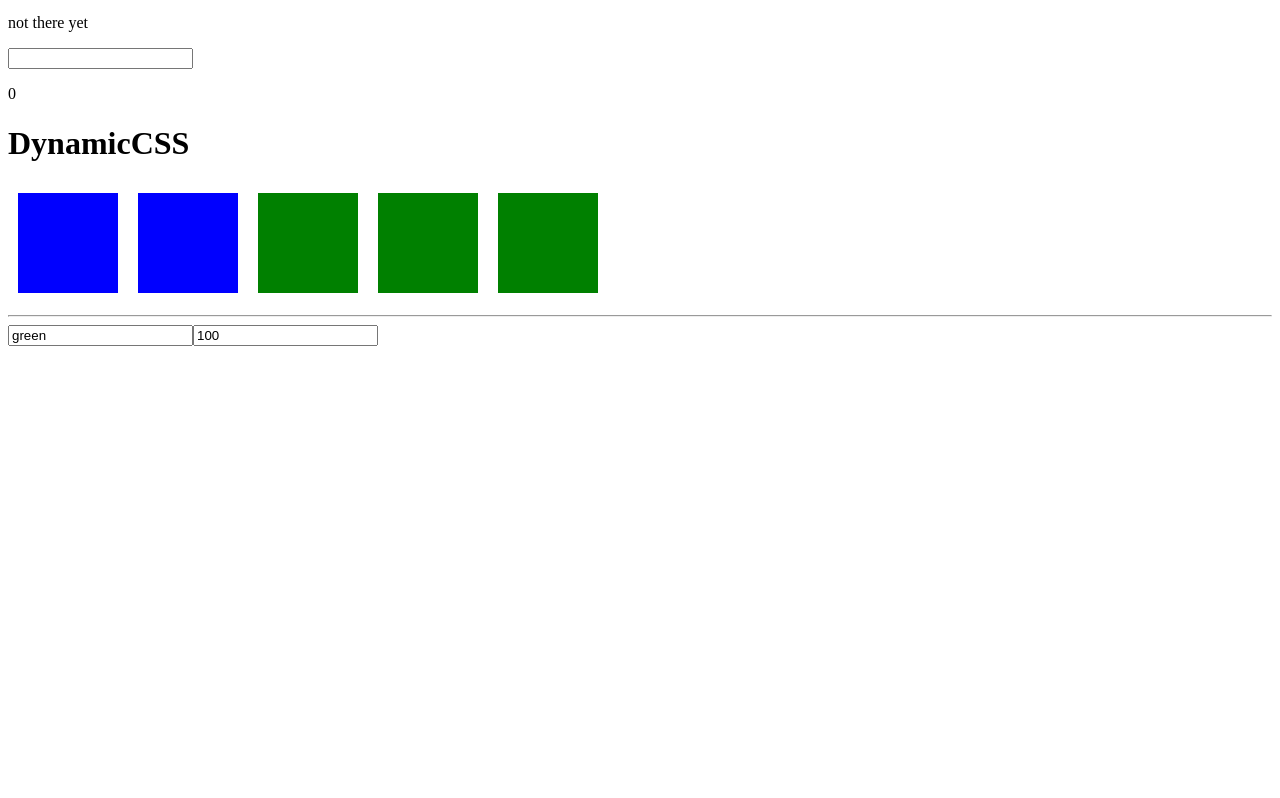
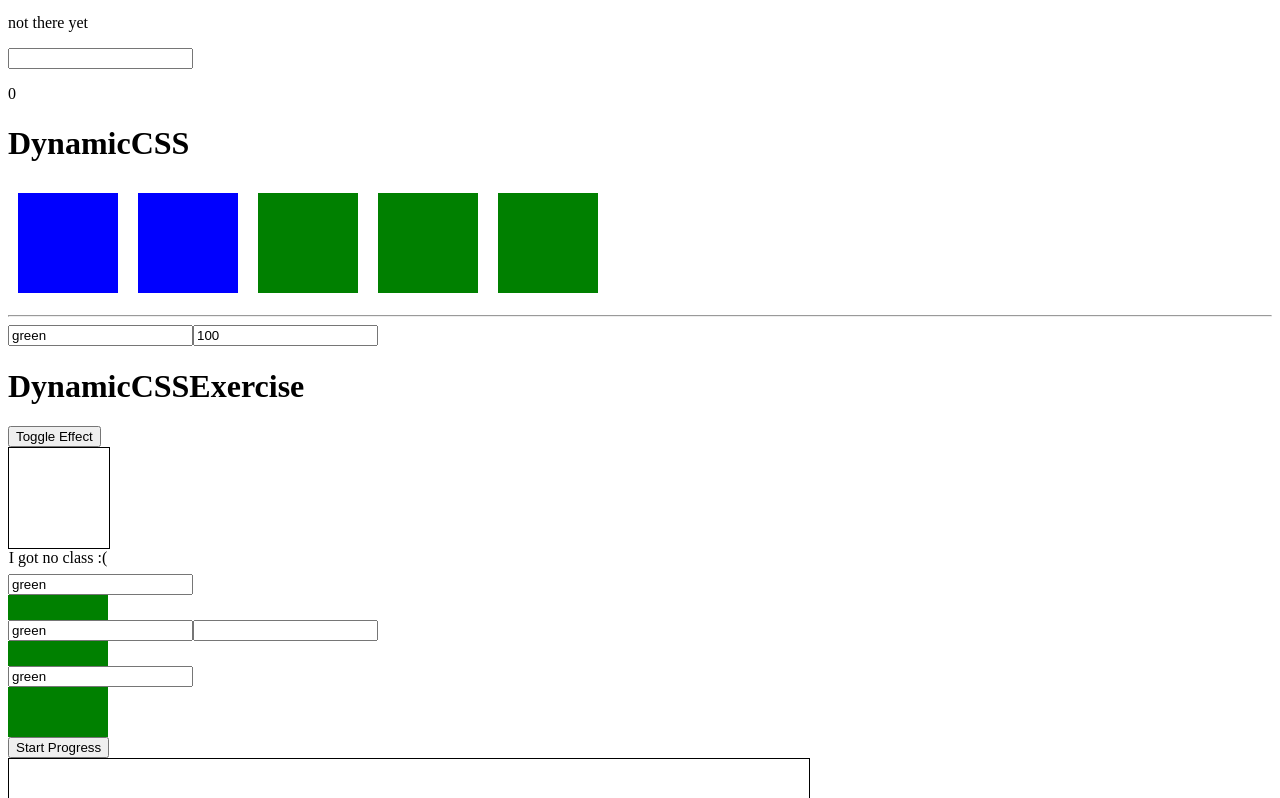
Before and after one commit to mikeliketool/vue-fundamentals, a Vue app: page / in a window 1280 px wide. Shown: the part 1180-1978 px from the top of the page. Before the commit the page ends 1534 px from the top, so only its background shows below. Built offline with nearby package versions, Linux system fonts and the light colour scheme.

Commit message:
dynamic css exercise
Added an outer an inner toggle on my progress bar.
Added the ability to toggle the effect and progress bar.

```diff
--- a/src/App.vue
+++ b/src/App.vue
@@ -7,6 +7,7 @@
     <TwoWayBinding />
     <TwoWayBindingExercise />
     <DynamicCSS />
+    <DynamicCSSExercise />
   </div>
 </template>
 
@@ -18,6 +19,7 @@ import EventsExercise from './components/EventsExercise.vue'
 import TwoWayBinding from './components/TwoWayBinding.vue'
 import TwoWayBindingExercise from './components/TwoWayBindingExercise.vue'
 import DynamicCSS from './components/DynamicCSS.vue'
+import DynamicCSSExercise from './components/DynamicCSSExercise.vue'
 
 export default {
   name: 'App',
@@ -28,7 +30,8 @@ export default {
     EventsExercise,
     TwoWayBinding,
     TwoWayBindingExercise,
-    DynamicCSS
+    DynamicCSS,
+    DynamicCSSExercise
   }
 }
 </script>
--- /dev/null
+++ b/src/components/DynamicCSSExercise.vue
@@ -0,0 +1,155 @@
+<template>
+  <div class='dynamic_css_exercise'>
+    <h1 v-once>{{ title }}</h1>
+    <!-- 1) Start the Effect with the Button. The Effect should alternate the "highlight" or "shrink" class on each new setInterval tick (attach respective class to the div with id "effect" below) -->
+    <div>
+      <button @click="toggleEffect">Toggle Effect</button>
+      <div id="effect" :class='divClasses'></div>
+    </div>
+    <!-- 2) Create a couple of CSS classes and attach them via the array syntax -->
+    <div :class="['text-style', 'div-size']">I got no class :(</div>
+    <!-- 3) Let the user enter a class (create some example classes) and attach it -->
+    <div>
+      <input type="text" v-model='userStyle'>
+      <div :class="[userStyle, 'div-size']"></div>
+    </div>
+    <!-- 4) Let the user enter a class and enter true/ false for another class (create some example classes) and attach the classes -->
+    <div>
+      <input type="text" v-model='userStyle'>
+      <input type="text" v-model='showClassInput'>
+      <div :class="[userStyle, {shrink: showClass}, 'div-size']"></div>
+    </div>
+    <!-- 5) Repeat 3) but now with values for styles (instead of class names). Attach the respective styles.  -->
+    <div>
+      <input type="text" v-model='userStyle'>
+      <div :style='myStyle'></div>
+    </div>
+    <!-- 6) Create a simple progress bar with setInterval and style bindings. Start it by hitting the below button. -->
+    <div>
+      <button @click='toggleProgress'>Start Progress</button>
+      <div id='progress'>
+        <div :style='progressStyle'></div>
+      </div>
+    </div>
+  </div>
+</template>
+
+<script>
+export default {
+  name: 'DynamicCSSExercise',
+  data() {
+		return {
+      title: 'DynamicCSSExercise',
+      highlight: true,
+      startEffect: false,
+      effectInterval: undefined,
+      userStyle: 'green',
+      showClassInput: undefined,
+      startProgress: false,
+      progressInterval: undefined,
+      progressWidth: 0,
+      height: 50
+    }
+  },
+  computed: {
+    divClasses() {
+      return {
+        highlight: this.highlight && this.startEffect,
+        shrink: !this.highlight && this.startEffect
+      }
+    },
+    showClass() {
+      return this.showClassInput === 'true'
+    },
+    myStyle() {
+      return {
+        'background-color': this.userStyle,
+        'width': `${100}px`,
+        'height': `${this.height}px`
+      }
+    },
+    progressStyle() {
+      return {
+        'background-color': 'green',
+        'width': `${this.progressWidth}px`,
+        'height': `${this.height}px`
+      }
+    }
+  },
+  methods: {
+    toggleEffect() {
+      this.startEffect = !this.startEffect;
+    },
+    toggleProgress() {
+      this.startProgress = !this.startProgress;
+    }
+  },
+  watch: {
+    startEffect() {
+      if (this.startEffect) {
+        this.effectInterval = setInterval(() => {
+          this.highlight = !this.highlight;
+        }, 1000);
+      } else {
+        clearInterval(this.effectInterval);
+      }
+    },
+    startProgress() {
+      if (this.startProgress) {
+        this.progressInterval = setInterval(() => {
+          if(this.progressWidth <= 790){
+            this.progressWidth += 10;
+          } else {
+            this.progressWidth = 0;
+          }
+        }, 100);
+      } else {
+        clearInterval(this.progressInterval);
+        this.progressWidth = 0;
+      }
+    }
+  }
+}
+</script>
+
+<style>
+  #effect {
+    width: 100px;
+    height: 100px;
+    border: 1px solid black;
+  }
+
+  #progress {
+    width: 800px;
+    height: 50px;
+    border: 1px solid black;
+  }
+
+  .highlight {
+    background-color: red;
+    width: 200px !important;
+  }
+
+  .shrink {
+    background-color: gray;
+    width: 50px !important;
+  }
+
+  .text-style {
+    text-align: center;
+    font-family: cursive;
+  }
+
+  .div-size {
+    width: 100px;
+    height: 25px;
+  }
+
+  .green {
+    background-color: green;
+  }
+
+  .blue {
+    background-color: blue;
+  }
+</style>
```
